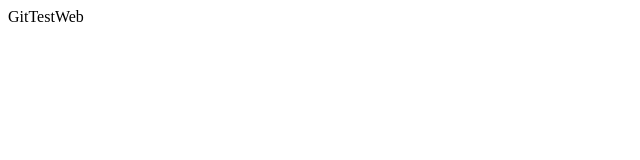
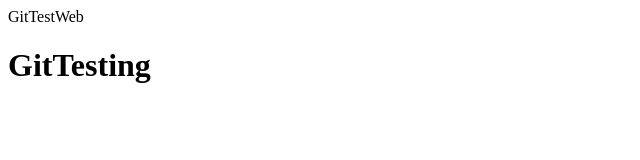
Before and after one commit to DHYJ/gitTest1819S2, a plain HTML site: page web/index.html in a window 1280 px wide. Shown: the whole page, without its empty margins (0-640 px from the left). Drawn offline with Linux system fonts and the light colour scheme.

Commit message:
For GitTesting

```diff
--- a/web/index.html
+++ b/web/index.html
@@ -12,5 +12,6 @@ and open the template in the editor.
     </head>
     <body>
         <div>GitTestWeb</div>
+        <h1>GitTesting</h1>
     </body>
 </html>
```
